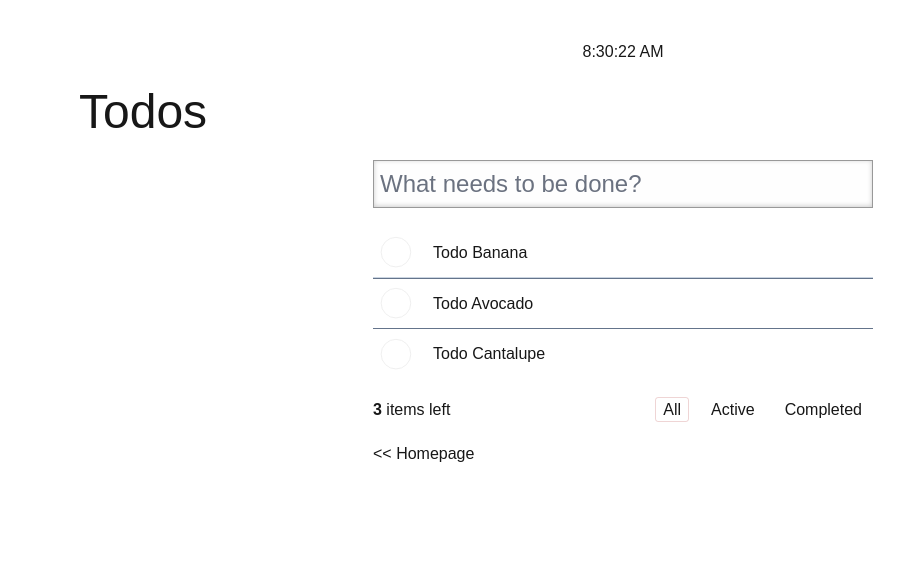
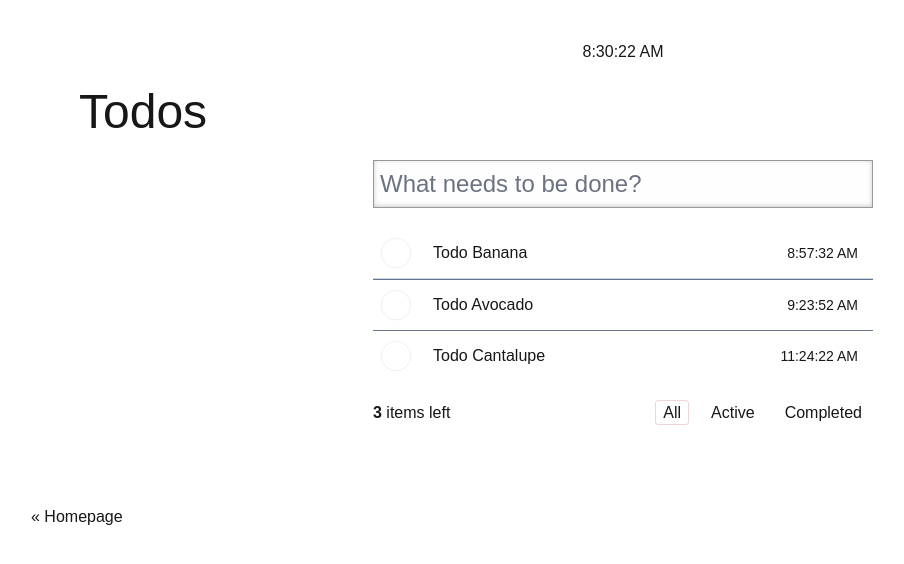
Before and after one commit to prudnicki88/szkolenie-playwright-listopad-2024, a Next.js app: page /todos in a window 1280 px wide. Shown: the top 564 px of the page, without its empty margins (17-921 px from the left). Built offline with nearby package versions, Linux system fonts and the light colour scheme.

Commit message:
Fixed todos

```diff
--- a/public/todos.json
+++ b/public/todos.json
@@ -2,16 +2,19 @@
     {
         "id": "1",
         "completed": false,
-        "title": "Todo Banana"
+        "title": "Todo Banana",
+        "dateChanged": "2024-11-24T08:57:32.349Z"
     },
     {
         "id": "2",
         "completed": false,
-        "title": "Todo Avocado"
+        "title": "Todo Avocado",
+        "dateChanged": "2024-11-24T09:23:52.349Z"
     },
     {
         "id": "3",
         "completed": false,
-        "title": "Todo Cantalupe"
+        "title": "Todo Cantalupe",
+        "dateChanged": "2024-11-24T11:24:22.349Z"
     }
 ]
--- a/src/app/examples/page.tsx
+++ b/src/app/examples/page.tsx
@@ -2,7 +2,7 @@
 
 export default function Page() {
   return (
-    <div>
+    <div className="grid gap-5">
       <h1>Witaj w Next</h1>
 
       <p>Test is Komunikat matching Header </p>
--- a/src/app/layout.tsx
+++ b/src/app/layout.tsx
@@ -28,7 +28,11 @@
       <body
         className={`${geistSans.variable} ${geistMono.variable} antialiased`}
       >
-        <div className="container my-5 grid gap-5">{children}</div>
+        <div className="container my-5 grid gap-5">{children}
+
+        <a className="mt-10" href="/"> &laquo; Homepage </a>
+        </div>
+
       </body>
     </html>
   );
--- a/src/app/todos/page.tsx
+++ b/src/app/todos/page.tsx
@@ -20,6 +20,7 @@
 
   const editorRef = useRef<HTMLInputElement>(null);
   const addTodo = (title: string) => {
+    debugger
     const todo = {
       id: crypto.randomUUID(),
       completed: false,
@@ -144,7 +145,6 @@
           )}
         </footer>
 
-        <a href="/"> {'<<'} Homepage </a>
       </div>
     </div>
   );
```
